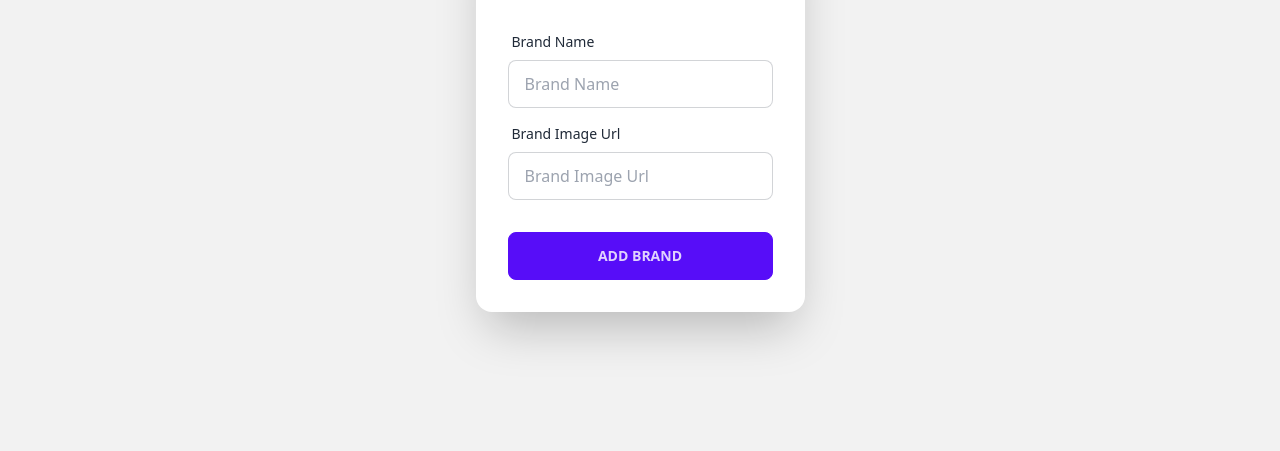
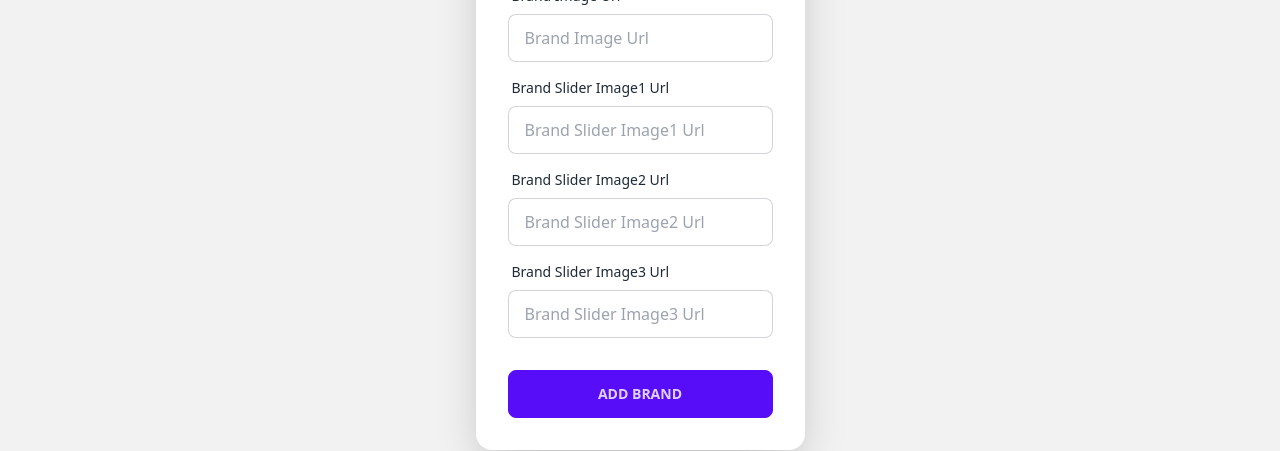
Before and after one commit to Ananda-Das/car-shop-with-react-client, a React (Vite) app: page /addbrand in a window 1280 px wide. Shown: the part 354-805 px from the top of the page. Built offline with nearby package versions, Linux system fonts and the light colour scheme; no server answers.

Commit message:
Slider section added in the brand Details page

```diff
--- a/package.json
+++ b/package.json
@@ -15,6 +15,7 @@
     "match-sorter": "^6.3.1",
     "react": "^18.2.0",
     "react-dom": "^18.2.0",
+    "react-hot-toast": "^2.4.1",
     "react-icons": "^4.11.0",
     "react-router-dom": "^6.17.0",
     "react-toastify": "^9.1.3",
--- a/src/Pages/BrandInfo/AddBrandInfo.jsx
+++ b/src/Pages/BrandInfo/AddBrandInfo.jsx
@@ -15,8 +15,11 @@ const AddBrandInfo = () => {
     const form = e.target;
     const brandName = form.brandName.value;
     const brandImg = form.brandImg.value;
+    const brandSliderImg1 = form.brandSliderImg1.value;
+    const brandSliderImg2 = form.brandSliderImg2.value;
+    const brandSliderImg3 = form.brandSliderImg3.value;
 
-    const brandInfo = { brandName, brandImg };
+    const brandInfo = { brandName, brandImg, brandSliderImg1, brandSliderImg2, brandSliderImg3 };
 
     //send data to the server
     fetch("http://localhost:5000/brands", {
@@ -61,11 +64,24 @@ const AddBrandInfo = () => {
                   <span className="label-text">Brand Image Url</span>
                 </label>
                 <input name="brandImg" type="text" placeholder="Brand Image Url" className="input input-bordered" required />
-                {/* <label className="label">
-                  <a href="#" className="label-text-alt link link-hover">
-                    Forgot password?
-                  </a>
-                </label> */}
+              </div>
+              <div className="form-control">
+                <label className="label">
+                  <span className="label-text">Brand Slider Image1 Url</span>
+                </label>
+                <input name="brandSliderImg1" type="text" placeholder="Brand Slider Image1 Url" className="input input-bordered" required />
+              </div>
+              <div className="form-control">
+                <label className="label">
+                  <span className="label-text">Brand Slider Image2 Url</span>
+                </label>
+                <input name="brandSliderImg2" type="text" placeholder="Brand Slider Image2 Url" className="input input-bordered" required />
+              </div>
+              <div className="form-control">
+                <label className="label">
+                  <span className="label-text">Brand Slider Image3 Url</span>
+                </label>
+                <input name="brandSliderImg3" type="text" placeholder="Brand Slider Image3 Url" className="input input-bordered" required />
               </div>
               <div className="form-control mt-6">
                 <button className="btn btn-primary">Add Brand</button>
--- a/src/Pages/BrandInfo/BrandSlider.jsx
+++ b/src/Pages/BrandInfo/BrandSlider.jsx
@@ -1,11 +1,50 @@
 /* eslint-disable react/prop-types */
 
+//brandSliderImg1
 
-const BrandSlider = ({item}) => {
-    console.log(item);
+import { Swiper, SwiperSlide } from "swiper/react";
+
+// Import Swiper styles
+import "swiper/css";
+import "swiper/css/pagination";
+import "swiper/css/navigation";
+
+// import required modules
+import { Autoplay, Pagination, Navigation } from "swiper/modules";
+
+
+const BrandSlider = ({sliderBrand}) => {
+
+    const {brandSliderImg1, brandSliderImg2, brandSliderImg3} = sliderBrand;
+
     return (
         <div>
-            <h1>dsf</h1>
+            <div className="">
+        <Swiper
+          spaceBetween={30}
+          centeredSlides={true}
+          autoplay={{
+            delay: 2500,
+            disableOnInteraction: true,
+          }}
+          pagination={{
+            clickable: true,
+          }}
+          navigation={true}
+          modules={[Autoplay, Pagination, Navigation]}
+          className="mySwiper"
+        >
+          <SwiperSlide>
+            <img className="w-full max-h-screen" src={brandSliderImg1} alt="" />
+          </SwiperSlide>
+          <SwiperSlide>
+            <img className="w-full max-h-screen" src={brandSliderImg2} alt="" />
+          </SwiperSlide>
+          <SwiperSlide>
+            <img className="w-full max-h-screen" src={brandSliderImg3} alt="" />
+          </SwiperSlide>
+        </Swiper>
+      </div>
         </div>
     );
 };
--- a/src/Pages/BrandInfo/BrandsDetails.jsx
+++ b/src/Pages/BrandInfo/BrandsDetails.jsx
@@ -1,5 +1,7 @@
 import { useLoaderData, useParams } from "react-router-dom";
 import BrandDetails from "./BrandDetails";
+import { useEffect, useState } from "react";
+import BrandSlider from "./BrandSlider";
 
 const BrandsDetails = () => {
   const brand = useLoaderData();
@@ -7,20 +9,36 @@ const BrandsDetails = () => {
   const { brandName } = useParams();
   const brandsDetails = brand.filter((brand) => brand.brand === brandName);
 
+  // for slider
+  const [brandSlider, setBrandSlider] = useState([]);
+
+  useEffect(() => {
+    fetch("http://localhost:5000/brands")
+      .then((res) => res.json())
+      .then((data) => setBrandSlider(data));
+  }, []);
+
+  const sliderBrand = brandSlider.filter((brandSlider) => brandSlider.brandName === brandName);
+
+
   return (
     <div>
+      <div>
+        {sliderBrand.map((sliderBrand) => (
+          <BrandSlider key={sliderBrand._id} sliderBrand={sliderBrand}></BrandSlider>
+        ))}
+      </div>
+
       <h1 className="text-center my-5 font-bold text-3xl underline">
         {" "}
         <span className="uppercase">{brandName}</span> Cars
       </h1>
       <div>
-        {
-          brandsDetails.length>0 ?
-            brandsDetails.map((brandDetails) => (
-              <BrandDetails key={brandDetails._id} brandDetails={brandDetails}></BrandDetails>
-            ))
-            : <h2 className="text-center text-3xl my-12 font-bold">Sorry No Car Available Right Now!!!</h2>
-        }
+        {brandsDetails.length > 0 ? (
+          brandsDetails.map((brandDetails) => <BrandDetails key={brandDetails._id} brandDetails={brandDetails}></BrandDetails>)
+        ) : (
+          <h2 className="text-center text-3xl my-12 font-bold">Sorry No Car Available Right Now!!!</h2>
+        )}
       </div>
     </div>
   );
--- a/src/Pages/Login/Login.jsx
+++ b/src/Pages/Login/Login.jsx
@@ -3,6 +3,7 @@ import { Link, Navigate, useLocation, useNavigate } from "react-router-dom";
 import { toast } from "react-toastify";
 import { AuthContext } from "../../Providers/AuthProvider";
 import { FaEye, FaEyeSlash, FaGoogle } from "react-icons/fa";
+import { Toaster } from "react-hot-toast";
 
 const Login = () => {
   const { signIn, signInWithGoogle } = useContext(AuthContext);
@@ -72,6 +73,7 @@ const Login = () => {
           <div className="form-control mt-6">
             <button className="btn bg-[#ce1446] text-white font-bold hover:text-[#ce1446] ">Login</button>
           </div>
+          <Toaster></Toaster>
         </form>
         <div className="lg:w-1/3 md:h-3/4 mx-auto card-body mt-[-30px]">
           <button onClick={handleGoogleSignIn} className="btn btn-outline w-full">
--- a/src/layouts/Root.jsx
+++ b/src/layouts/Root.jsx
@@ -1,6 +1,7 @@
 import { Outlet } from "react-router-dom";
 import Navbar from "../Pages/Shared/Navbar";
 import Footer from "../Pages/Shared/Footer";
+import { Toaster } from "react-hot-toast";
 
 
 const Root = () => {
@@ -9,7 +10,7 @@ const Root = () => {
             <Navbar></Navbar>
             <Outlet></Outlet>
             <Footer></Footer>
-            {/* <ToastContainer></ToastContainer> */}
+            <Toaster></Toaster>
         </div>
     );
 };
```
Also changed, not shown: 1 other file (tests, documents, lock files or other folders).
